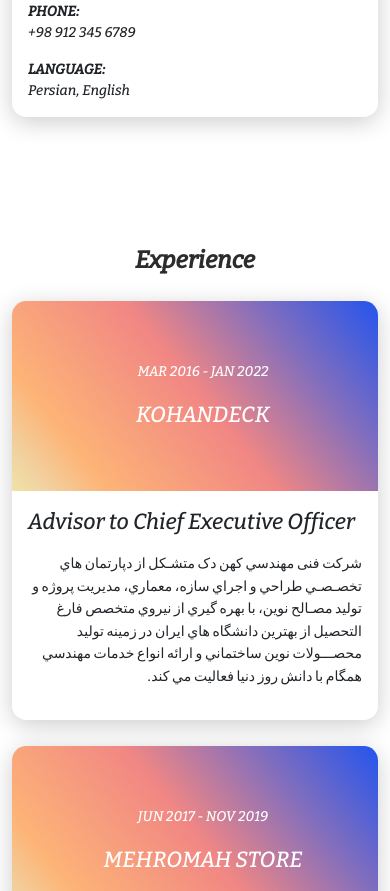
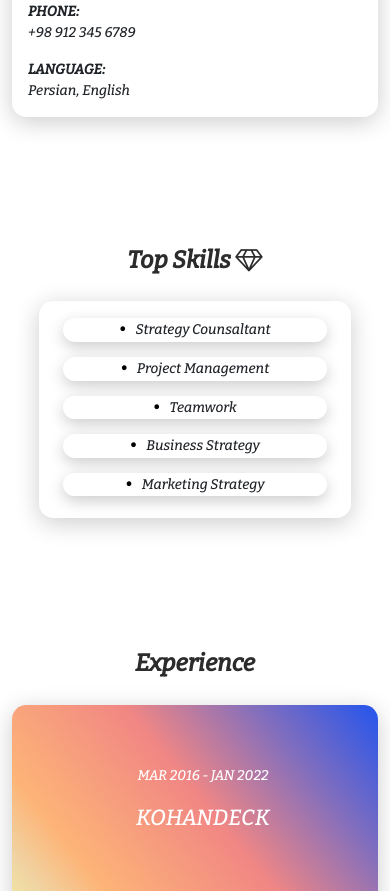
Before and after one commit to mohsennazarii/mohsennazarii, a plain HTML site: page index.html in a window 390 px wide. Shown: the part 1106-1997 px from the top of the page. Drawn offline with nearby package versions, Linux system fonts and the light colour scheme.

Commit message:
Add top Skills section

```diff
--- a/index.html
+++ b/index.html
@@ -67,6 +67,9 @@
               <ul class="navbar-nav">
                 <li class="nav-item">
                   <a class="nav-link smooth-scroll" href="#about">About</a>
+                </li>
+                <li class="nav-item">
+                  <a class="nav-link smooth-scroll" href="#topskills">Top Skills</a>
                 </li>
                 <li class="nav-item">
                   <a class="nav-link smooth-scroll" href="#experience"
@@ -204,6 +207,27 @@
               </div>
             </div>
           </div>
+        </div>
+      </div>
+
+      <div class="section" id="topskills">
+        <div class="container">
+          <div class="h4 text-center mb-4 title">Top Skills <i class="fa fa-diamond"></i></div>
+            <div class="card">
+              <div class="row ">
+                <div class="card"><p>Strategy Counsaltant</p></div>
+                <div class="card"><p>Project Management</p></div>
+                <div class="card"><p>Teamwork</p></div>
+                <div class="card"><p>Business Strategy</p></div>
+                <div class="card"><p>Marketing Strategy</p></div>
+
+
+
+              </div>
+
+            </div>
+          </div>
+
         </div>
       </div>
 
--- a/style/main.css
+++ b/style/main.css
@@ -573,10 +573,13 @@ img {
 
 #topskills .container .card {
   width: 60%;
-  min-height: 500px;
+  min-height: fit-content;
   text-align: center;
+  display: block;
   margin-bottom: 28px;
   padding: 12px;
+  margin-right: auto;
+  margin-left: auto;
 }
 
 #topskills .container .content-center {
@@ -594,6 +597,7 @@ img {
 #topskills .center {
   width: 100%;
   margin-left: 50%;
+  margin-right: 50%;
 }
 
 #topskills .container > .card .card-body {
@@ -604,7 +608,7 @@ img {
 #topskills .container > .card .card {
   height: 40%;
   min-height: 10%;
-  margin: 0;
+  margin: 5px;
   /* margin-left: 5%; */
   padding: 0;
   width: 40%;
@@ -615,9 +619,9 @@ img {
   margin: 0;
 }
 
-#topskills .container > .card .row .row {
-  /* flex-wrap: wrap;
-  justify-content: space-around; */
+#topskills .container > .card .row {
+  flex-wrap: wrap;
+  justify-content: space-around;
 }
 
 #topskills .container > .card .card p::before {
@@ -692,9 +696,15 @@ img {
   #certificates .container .card {
     width: 95%;
   }
-  #topskills .container > .card {
+  #topskills .container > .card .card{
     /* height: min-content; */
-    width: 95%;
+    width: 85%;
+    margin-bottom: 10px;
+  }
+  #topskills .container > .card .row{
+    flex-direction: column;
+    align-content: space-around;
+
   }
 }
 
```
